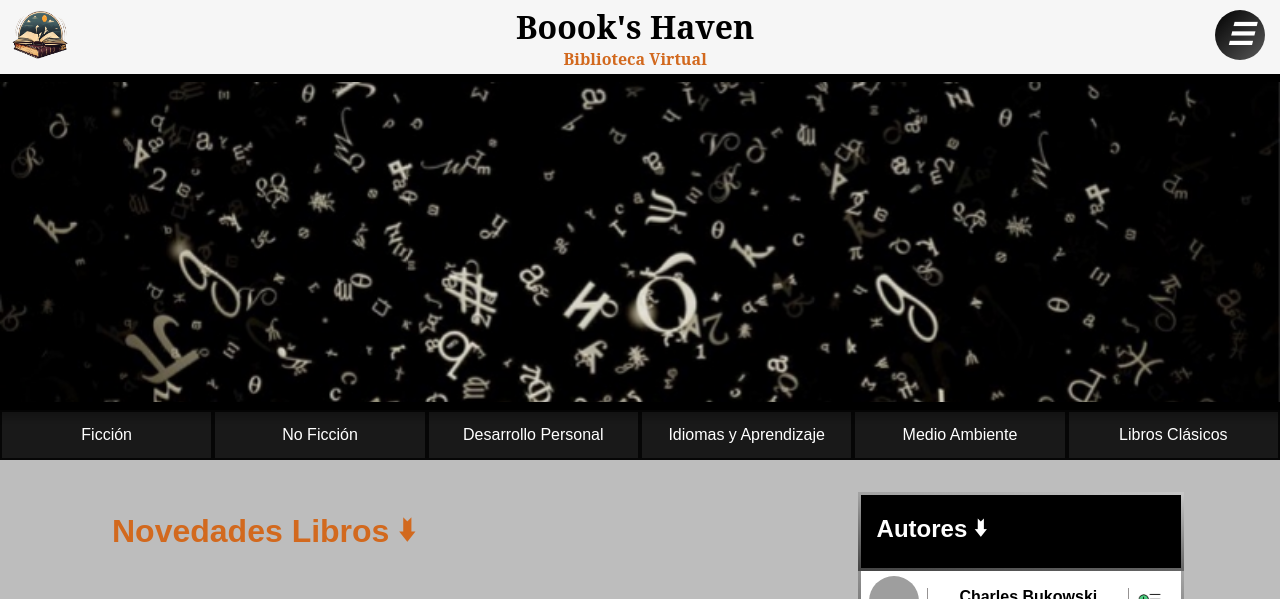
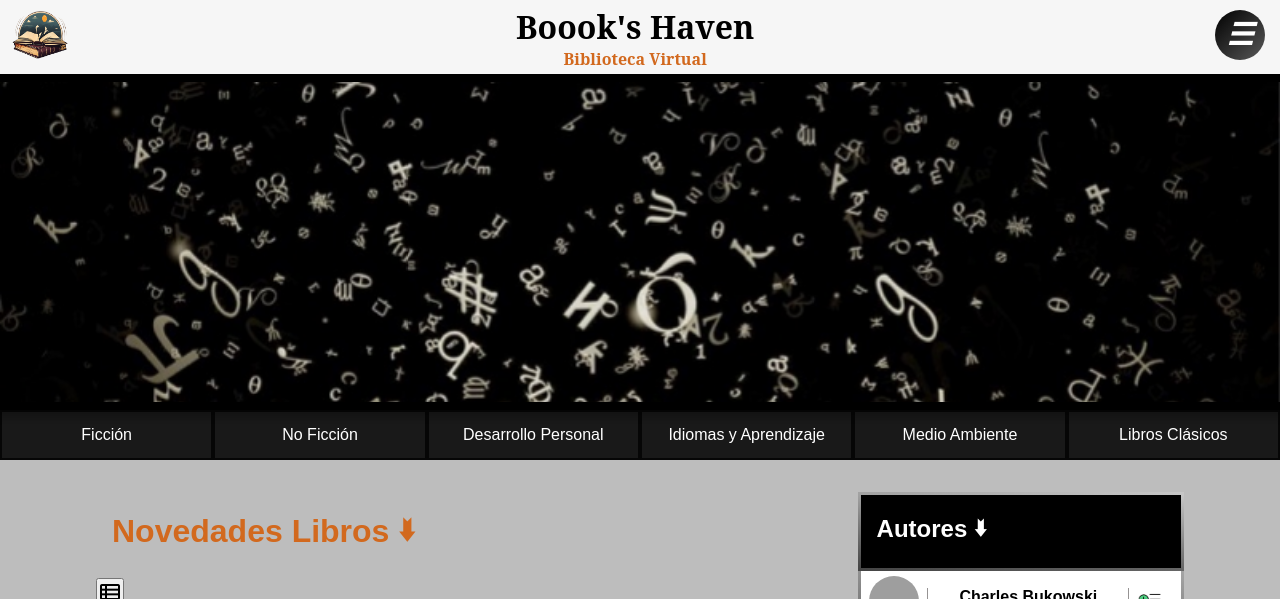
Before and after one commit to Brayanl0-o/books_Haven, a Django app: page / in a window 1280 px wide. Shown: the top 599 px of the page. Run offline with Django 4.2, Linux system fonts and the light colour scheme; data comes from the database, SQL or seed files in the repository; some web fonts are replaced; grey boxes are pictures that could not be loaded.

Commit message:
updated > new_books.html

```diff
--- a/library/templates/library/home/new_books.html
+++ b/library/templates/library/home/new_books.html
@@ -2,7 +2,14 @@
 
 <section id="container-new-books">
 
-    <h4>Novedades Libros &#129179;</h4>
+    <div class="header-new-books">
+        <h4>Novedades Libros &#129179; </h4>
+        <button onclick="window.location.href=`{% url 'books' %}`"  >
+            <span class="material-symbols-outlined">
+                view_list
+            </span>
+        </button>
+    </div>
 
     {% if books%}
     <div class="wrapper-card">
```
